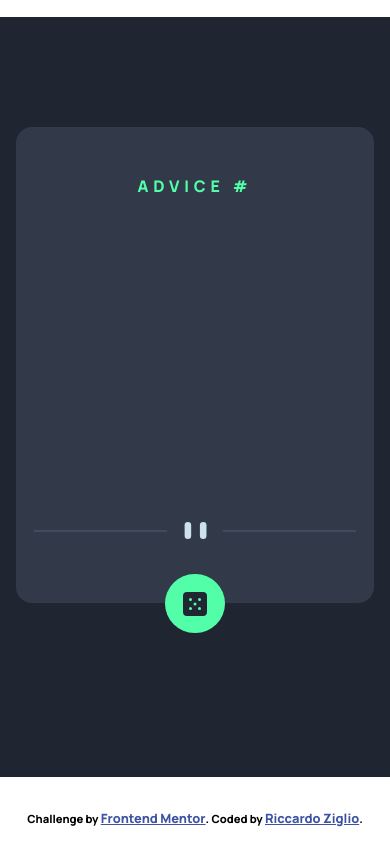
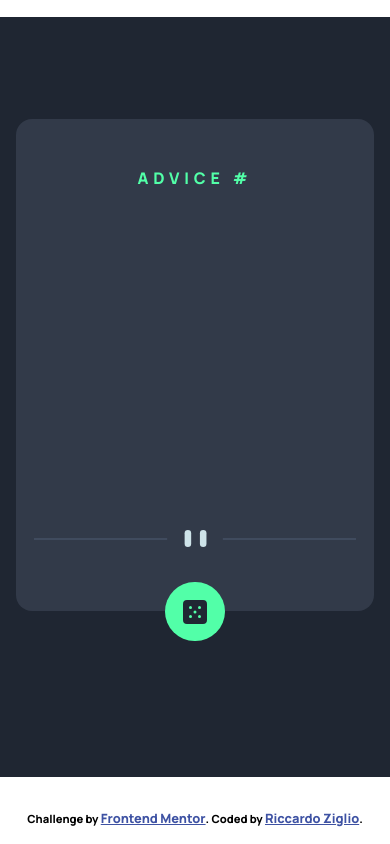
Before and after one commit to ricky80l/Advice-generator-app, a plain HTML site: page index.html in a window 390 px wide. Drawn offline with nearby package versions, Linux system fonts and the light colour scheme; no server answers.

Commit message:
Add files via upload

```diff
--- a/css/styles.css
+++ b/css/styles.css
@@ -135,7 +135,7 @@ body {
     }
     @media screen and (max-width:660px) {
         .container {
-            height: 27rem;
+            height: 28rem;
         }
     }
 }
```
